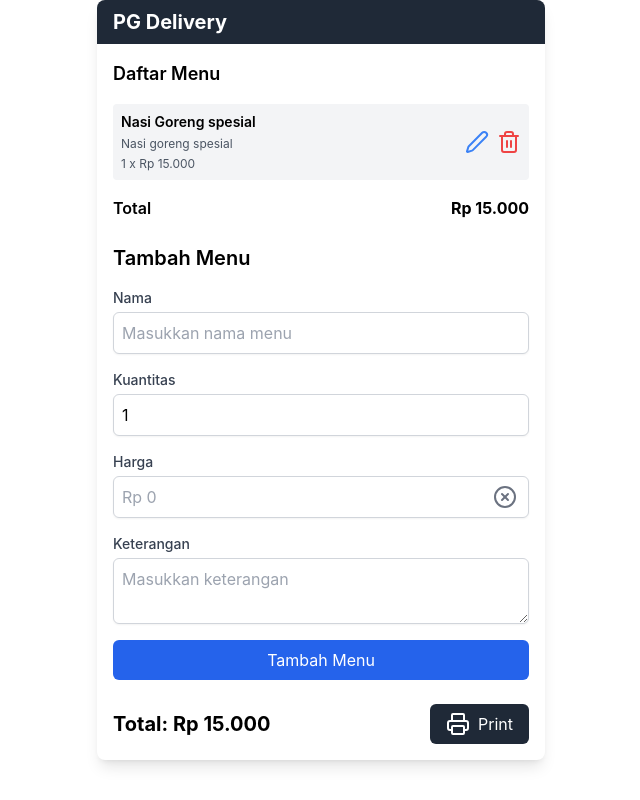
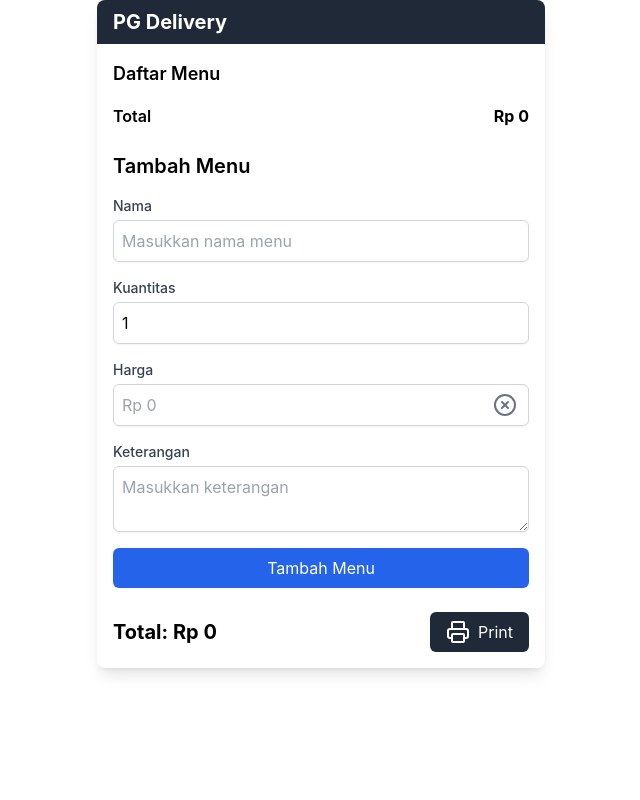
Before and after one commit to albert98612/food_menu2, a React (Create React App) app: page / in a window 1280 px wide. Shown: the whole page, without its empty margins (319-959 px from the left). Built offline with nearby package versions, Linux system fonts and the light colour scheme.

Commit message:
no message

```diff
--- a/src/App.js
+++ b/src/App.js
@@ -2,14 +2,7 @@ import React, { useState, useRef } from "react";
 import { Trash2, Edit2, Printer, XCircle } from "lucide-react"; // Import XCircle for the clear button
 
 const MenuMakananDanMinuman = () => {
-  const [menuItems, setMenuItems] = useState([
-    {
-      name: "Nasi Goreng spesial",
-      price: 15000,
-      quantity: 1,
-      description: "Nasi goreng spesial",
-    },
-  ]); // Start with an empty menu
+  const [menuItems, setMenuItems] = useState([]); // Start with an empty menu
 
   const [newItem, setNewItem] = useState({
     name: "",
@@ -324,7 +317,7 @@ const MenuMakananDanMinuman = () => {
             font-size: 26px; /* Increased for better readability */
           }
           #print-section .print-subtotal {
-            font-size: 18px; /* Increased for better readability */
+            font-size: 22px; /* Increased for better readability */
             margin-top: 6px; /* Adjusted space for subtotal */
             display: flex;
             justify-content: space-between;
```
